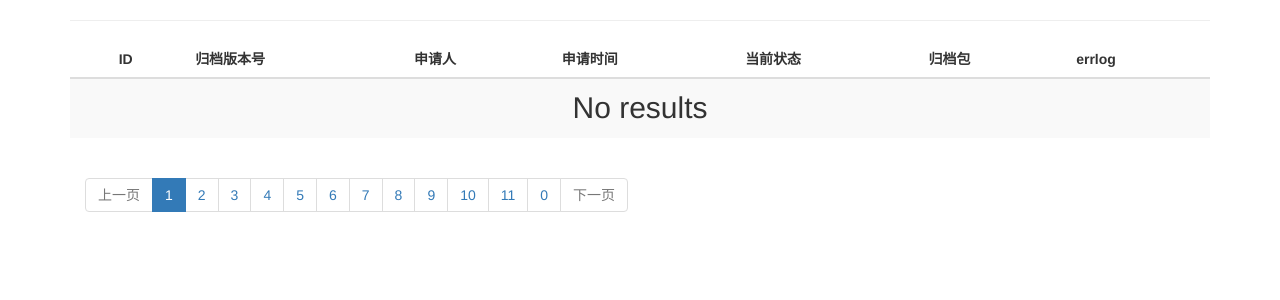
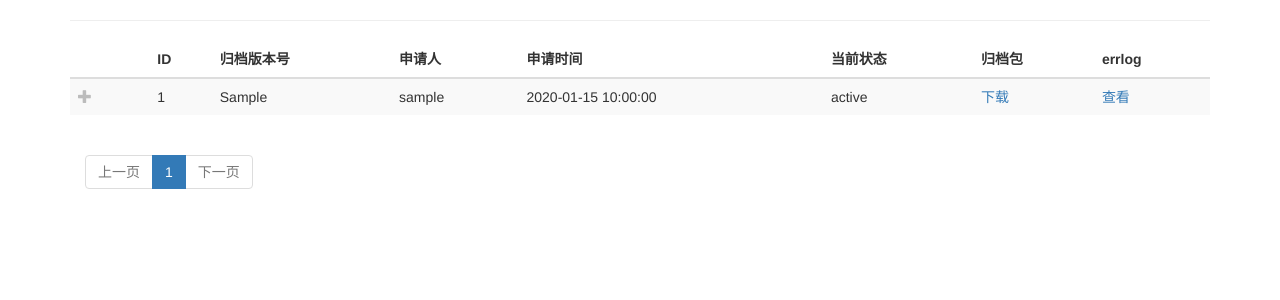
Before and after one commit to OurDreams/BuildServer, a PHP site: page /index.php in a window 1280 px wide. Shown: the part 55-355 px from the top of the page. Run offline with PHP 8.4, Linux system fonts and the light colour scheme; tables that the repository leaves empty hold one stand-in row (values such as "Sample post").

Commit message:
page bug fix

```diff
--- a/index.php
+++ b/index.php
@@ -52,7 +52,7 @@
         $row_sum = mysqli_fetch_array($count)['count'];
         $page_sum = ceil($row_sum / $items_per_page);
 
-        $row_start = $items_per_page * $page_num;
+        $row_start = $items_per_page * ($page_num-1);
         $row_list = mysqli_query($link, "SELECT * FROM build_information ORDER BY build_id DESC LIMIT $row_start,$items_per_page");
 
         if ($row_list)
@@ -149,29 +149,13 @@
             <li class="disabled"><span aria-hidden="true">上一页</span></li>
         <?php }else{?>
             <li class="previous"><a href="content_list.php?p=<?php echo ($page-1)?>"><span aria-hidden="true">上一页</span></a></li>
-        <?php }?>
-        <li <?php if($page_num == 1)echo "class='active'"?>><a href="index.php?p=1">1</a></li>
-        <?php
-        if ($page_num < 6)$page_count = 2;
-        elseif ($page_num >= $page_sum - 6)$page_count = $page_sum - 11;
-        else $page_count = $page_num - 4;
-        if ($page_num > 6)
-        {
-            echo "<li class=\"disabled\"><span aria-hidden=\"true\">...</span></li>";
-        }
-        for ($count=0; $count < 10; $count++)
+        <?php }
+        for ($page_count=0; $page_count < $page_sum; $page_count++)
         {
         ?>
-            <li <?php if($page_num == $page_count)echo "class='active'"?>><a href="index.php?p=<?php echo $page_count?>"><?php echo $page_count?></a></li>
+            <li <?php if($page_num == $page_count+1)echo "class='active'"?>><a href="index.php?p=<?php echo $page_count?>"><?php echo ($page_count+1)?></a></li>
         <?php
-            $page_count += 1;
         }
-        if ($page_num < $page_sum - 7)
-        {
-            echo "<li class=\"disabled\"><span aria-hidden=\"true\">...</span></li>";
-        }?>
-            <li <?php if($page_num == $page_sum - 1)echo "class='active'"?>><a href="index.php?p=<?php echo ($page_sum - 1)?>"><?php echo ($page_sum - 1)?></a></li>
-        <?php
         if($page_num >= $page_sum-1){?>
             <li class="disabled"><span aria-hidden="true">下一页</span></li>
         <?php }else{?>
--- a/newBuild.php
+++ b/newBuild.php
@@ -59,7 +59,7 @@
         return false;
     }
 
-    reg = /^[A-Z]{4}$/;
+    reg = /^[A-Z]{4}$|^$/;
     if(!reg.test(document.buildfrom.oem_ver.value))
     {
         document.buildfrom.oem_ver.focus();
@@ -288,7 +288,7 @@
                 <div class="col-xs-12">
                     <div class="form-group">
                         <label>oem信息</label>
-                        <input type="text" class="form-control" name="oem_ver" value="SHLN" placeholder="（4字节，如上海联能SHLN，大写）"/>
+                        <input type="text" class="form-control" name="oem_ver" value="" placeholder="（4字节，如上海联能SHLN，大写）"/>
                     </div>
                 </div>
             </div>
```
